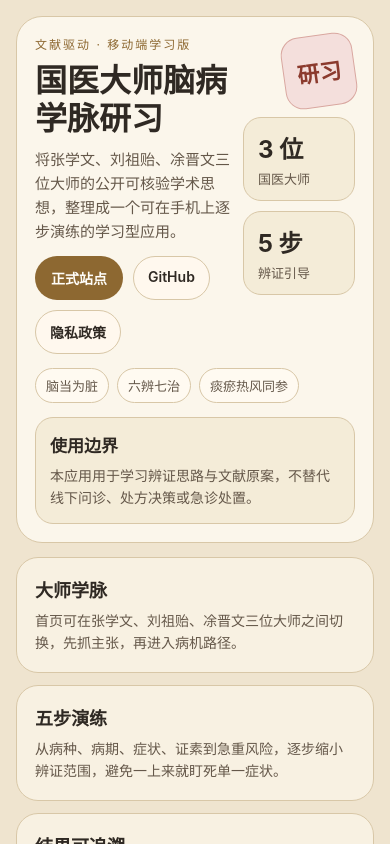
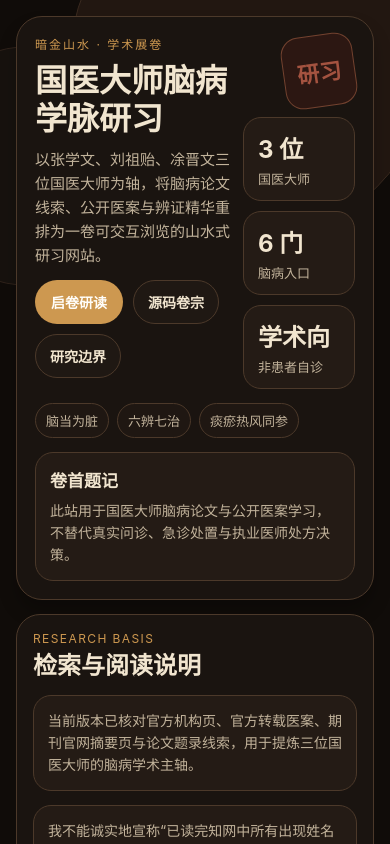
Before and after one commit to cn20230818-netizen/guoyi-master-study, a React Native app: screen / in a window 390 px wide. Built offline with nearby package versions, Linux system fonts and the light colour scheme.

Commit message:
Restyle site with dark-gold classical theme

```diff
--- a/App.js
+++ b/App.js
@@ -28,6 +28,12 @@ const siteLinks = {
   support: 'https://cn20230818-netizen.github.io/guoyi-master-study/support.html',
   github: 'https://github.com/cn20230818-netizen/guoyi-master-study',
 };
+
+const researchDisclosure = [
+  '当前版本已核对官方机构页、官方转载医案、期刊官网摘要页与论文题录线索，用于提炼三位国医大师的脑病学术主轴。',
+  '我不能诚实地宣称“已读完知网中所有出现姓名的全文论文”，因为中国知网全文访问受账号和版权限制。',
+  '因此网站定位为文献学习与辨机演练，结果页展示的是学习原案与公开案例脉络，而不是对真实患者的自动处方。',
+];
 
 function masterAnswerState(masterId) {
   const master = masters[masterId];
@@ -350,28 +356,34 @@ function App() {
 
   return (
     <SafeAreaView style={styles.safeArea}>
-      <StatusBar barStyle="dark-content" />
+      <StatusBar barStyle="light-content" />
       <ScrollView
         contentContainerStyle={[styles.scrollContent, isWide && styles.scrollContentWide]}
         showsVerticalScrollIndicator={false}
       >
+        <View style={styles.inkBackdrop}>
+          <View style={styles.inkOrbitOne} />
+          <View style={styles.inkOrbitTwo} />
+          <View style={styles.inkOrbitThree} />
+        </View>
+
         <View style={[styles.hero, isWide && styles.heroWide]}>
           <View style={[styles.heroTopRow, isWide && styles.heroTopRowWide]}>
             <View style={styles.heroCopy}>
-              <Text style={styles.eyebrow}>文献驱动 · 移动端学习版</Text>
+              <Text style={styles.eyebrow}>暗金山水 · 学术展卷</Text>
               <Text style={styles.heroTitle}>国医大师脑病学脉研习</Text>
               <Text style={styles.heroLead}>
-                将张学文、刘祖贻、凃晋文三位大师的公开可核验学术思想，整理成一个可在手机上逐步演练的学习型应用。
+                以张学文、刘祖贻、凃晋文三位国医大师为轴，将脑病论文线索、公开医案与辨证精华重排为一卷可交互浏览的山水式研习网站。
               </Text>
               <View style={styles.heroActionRow}>
                 <Pressable style={styles.primaryHeroButton} onPress={() => openUrl(siteLinks.website)}>
-                  <Text style={styles.primaryHeroButtonText}>正式站点</Text>
+                  <Text style={styles.primaryHeroButtonText}>启卷研读</Text>
                 </Pressable>
                 <Pressable style={styles.ghostHeroButton} onPress={() => openUrl(siteLinks.github)}>
-                  <Text style={styles.ghostHeroButtonText}>GitHub</Text>
+                  <Text style={styles.ghostHeroButtonText}>源码卷宗</Text>
                 </Pressable>
                 <Pressable style={styles.ghostHeroButton} onPress={() => openUrl(siteLinks.privacy)}>
-                  <Text style={styles.ghostHeroButtonText}>隐私政策</Text>
+                  <Text style={styles.ghostHeroButtonText}>研究边界</Text>
                 </Pressable>
               </View>
             </View>
@@ -384,8 +396,12 @@ function App() {
                 <Text style={styles.heroStatLabel}>国医大师</Text>
               </View>
               <View style={styles.heroStatCard}>
-                <Text style={styles.heroStatValue}>5 步</Text>
-                <Text style={styles.heroStatLabel}>辨证引导</Text>
+                <Text style={styles.heroStatValue}>6 门</Text>
+                <Text style={styles.heroStatLabel}>脑病入口</Text>
+              </View>
+              <View style={styles.heroStatCard}>
+                <Text style={styles.heroStatValue}>学术向</Text>
+                <Text style={styles.heroStatLabel}>非患者自诊</Text>
               </View>
             </View>
           </View>
@@ -397,23 +413,37 @@ function App() {
           </View>
 
           <View style={[styles.noticeCard, isWide && styles.noticeCardWide]}>
-            <Text style={styles.noticeTitle}>使用边界</Text>
-            <Text style={styles.noticeText}>本应用用于学习辨证思路与文献原案，不替代线下问诊、处方决策或急诊处置。</Text>
+            <Text style={styles.noticeTitle}>卷首题记</Text>
+            <Text style={styles.noticeText}>此站用于国医大师脑病论文与公开医案学习，不替代真实问诊、急诊处置与执业医师处方决策。</Text>
           </View>
+        </View>
+
+        <View style={[styles.panel, isWide && styles.panelWide]}>
+          <View style={styles.panelHeader}>
+            <View>
+              <Text style={styles.sectionEyebrow}>Research Basis</Text>
+              <Text style={styles.panelTitle}>检索与阅读说明</Text>
+            </View>
+          </View>
+          {researchDisclosure.map((item) => (
+            <View key={item} style={styles.noteCard}>
+              <Text style={styles.noteText}>{item}</Text>
+            </View>
+          ))}
         </View>
 
         <View style={[styles.overviewGrid, isWide && styles.overviewGridWide]}>
           <FeatureCard
-            title="大师学脉"
-            text="首页可在张学文、刘祖贻、凃晋文三位大师之间切换，先抓主张，再进入病机路径。"
+            title="论文精髓提炼"
+            text="不是堆叠论文标题，而是抽取三位大师反复出现的病机主轴、治法骨架和最值得记住的学术句法。"
           />
           <FeatureCard
-            title="五步演练"
-            text="从病种、病期、症状、证素到急重风险，逐步缩小辨证范围，避免一上来就盯死单一症状。"
+            title="五步辨机演练"
+            text="从病种、病期、症状、证素到急重风险，逐步逼近最接近文献原貌的辨证路径。"
           />
           <FeatureCard
-            title="结果可追溯"
-            text="结果页同时展示辨证画像、学习方路和公开文献线索，方便回到原始资料继续深学。"
+            title="方案可回溯"
+            text="结果页同时展示辨证画像、学习方路、药味克数、用法和公开文献线索，方便继续回到原始资料。"
           />
         </View>
 
@@ -506,6 +536,25 @@ function App() {
           </View>
 
           <Text style={styles.panelIntro}>{master.intro}</Text>
+
+          <View style={styles.badgeWrap}>
+            {master.signatureTopics.map((item) => (
+              <View key={item} style={styles.badge}>
+                <Text style={styles.badgeText}>{item}</Text>
+              </View>
+            ))}
+          </View>
+
+          <View style={[styles.guideGrid, isTablet && styles.guideGridWide]}>
+            {master.paperDigests.map((item, index) => (
+              <GuideCard
+                key={`${master.id}-digest-${index}`}
+                step={`0${index + 1}`}
+                title={`论文精髓 ${index + 1}`}
+                text={item}
+              />
+            ))}
+          </View>
 
           {master.essence.map((item) => (
             <View key={item.title} style={styles.noteCard}>
@@ -721,23 +770,64 @@ function BlockCard({ title, items }) {
 }
 
 const colors = {
-  bg: '#efe4cf',
-  paper: '#fbf6eb',
-  paperDeep: '#f4ecd8',
-  ink: '#2f2923',
-  inkSoft: '#65584a',
-  line: '#d8c7a7',
-  gold: '#8d6831',
-  goldSoft: '#efe2c9',
-  red: '#8b3a2d',
-  jade: '#476a5d',
-  warning: '#f7e7cf',
+  bg: '#100c09',
+  paper: '#1a1410',
+  paperDeep: '#241b15',
+  ink: '#f1e5cf',
+  inkSoft: '#c2b39b',
+  line: '#4c392a',
+  gold: '#cd9850',
+  goldSoft: '#312215',
+  red: '#a45340',
+  jade: '#8aa08f',
+  warning: '#472b1e',
 };
 
 const styles = StyleSheet.create({
   safeArea: {
     flex: 1,
     backgroundColor: colors.bg,
+  },
+  inkBackdrop: {
+    position: 'absolute',
+    top: 0,
+    left: 0,
+    right: 0,
+    height: 540,
+    overflow: 'hidden',
+  },
+  inkOrbitOne: {
+    position: 'absolute',
+    top: -120,
+    right: -40,
+    width: 360,
+    height: 360,
+    borderRadius: 999,
+    backgroundColor: '#221711',
+    borderWidth: 1,
+    borderColor: '#3a2a1f',
+  },
+  inkOrbitTwo: {
+    position: 'absolute',
+    top: 46,
+    left: -90,
+    width: 240,
+    height: 240,
+    borderRadius: 999,
+    backgroundColor: '#17120e',
+    borderWidth: 1,
+    borderColor: '#30231b',
+  },
+  inkOrbitThree: {
+    position: 'absolute',
+    top: 220,
+    right: 150,
+    width: 150,
+    height: 150,
+    borderRadius: 999,
+    backgroundColor: '#2d2119',
+    borderWidth: 1,
+    borderColor: '#4a3627',
   },
   scrollContent: {
     padding: 16,
@@ -758,6 +848,10 @@ const styles = StyleSheet.create({
     borderColor: colors.line,
     padding: 18,
     gap: 14,
+    shadowColor: '#000',
+    shadowOpacity: 0.24,
+    shadowRadius: 18,
+    shadowOffset: { width: 0, height: 12 },
   },
   heroWide: {
     padding: 24,
@@ -822,7 +916,7 @@ const styles = StyleSheet.create({
     borderRadius: 999,
     borderWidth: 1,
     borderColor: colors.line,
-    backgroundColor: '#fff8ee',
+    backgroundColor: '#1f1813',
   },
   ghostHeroButtonText: {
     color: colors.ink,
@@ -833,11 +927,11 @@ const styles = StyleSheet.create({
     width: 72,
     height: 72,
     borderRadius: 18,
-    backgroundColor: '#f4dfdc',
+    backgroundColor: '#2c1712',
     alignItems: 'center',
     justifyContent: 'center',
     borderWidth: 1,
-    borderColor: '#d9a7a0',
+    borderColor: '#73422f',
     transform: [{ rotate: '-8deg' }],
   },
   sealText: {
@@ -903,7 +997,7 @@ const styles = StyleSheet.create({
   featureCard: {
     flex: 1,
     borderRadius: 22,
-    backgroundColor: '#f8f1e2',
+    backgroundColor: '#18130f',
     borderWidth: 1,
     borderColor: colors.line,
     padding: 18,
@@ -955,7 +1049,7 @@ const styles = StyleSheet.create({
   },
   masterCardActive: {
     borderColor: colors.gold,
-    backgroundColor: '#fff9ef',
+    backgroundColor: '#251a13',
   },
   masterName: {
     color: colors.ink,
@@ -1037,7 +1131,7 @@ const styles = StyleSheet.create({
     flex: 1,
     minWidth: 220,
     borderRadius: 22,
-    backgroundColor: '#fffaf1',
+    backgroundColor: '#19140f',
     borderWidth: 1,
     borderColor: colors.line,
     padding: 16,
@@ -1090,7 +1184,7 @@ const styles = StyleSheet.create({
     borderRadius: 999,
     borderWidth: 1,
     borderColor: colors.line,
-    backgroundColor: '#f8f1e2',
+    backgroundColor: '#1e1712',
   },
   stepChipActive: {
     borderColor: colors.gold,
@@ -1114,7 +1208,7 @@ const styles = StyleSheet.create({
   },
   optionCard: {
     borderRadius: 18,
-    backgroundColor: '#fffaf1',
+    backgroundColor: '#1d1712',
     borderWidth: 1,
     borderColor: colors.line,
     padding: 14,
@@ -1136,7 +1230,7 @@ const styles = StyleSheet.create({
   },
   tipCard: {
     borderRadius: 16,
-    backgroundColor: '#f8eed9',
+    backgroundColor: '#1f1712',
     borderWidth: 1,
     borderColor: colors.line,
     padding: 13,
@@ -1161,7 +1255,7 @@ const styles = StyleSheet.create({
     borderRadius: 999,
     borderWidth: 1,
     borderColor: colors.line,
-    backgroundColor: '#fffaf1',
+    backgroundColor: '#1c1611',
   },
   choiceChipSelected: {
     backgroundColor: colors.goldSoft,
@@ -1189,7 +1283,7 @@ const styles = StyleSheet.create({
     justifyContent: 'center',
   },
   secondaryAction: {
-    backgroundColor: '#f7f0e1',
+    backgroundColor: '#201812',
     borderWidth: 1,
     borderColor: colors.line,
   },
@@ -1205,7 +1299,7 @@ const styles = StyleSheet.create({
   },
   placeholderCard: {
     borderRadius: 24,
-    backgroundColor: '#f7f0e1',
+    backgroundColor: '#17120e',
     borderWidth: 1,
     borderStyle: 'dashed',
     borderColor: colors.line,
@@ -1254,7 +1348,7 @@ const styles = StyleSheet.create({
     borderRadius: 999,
     borderWidth: 1,
     borderColor: colors.line,
-    backgroundColor: '#fffaf1',
+    backgroundColor: '#1f1712',
   },
   badgeText: {
     color: colors.inkSoft,
@@ -1292,7 +1386,7 @@ const styles = StyleSheet.create({
     borderRadius: 999,
     borderWidth: 1,
     borderColor: colors.line,
-    backgroundColor: '#fffaf1',
+    backgroundColor: '#1d1713',
   },
   footerLinkText: {
     color: colors.jade,
@@ -1316,7 +1410,7 @@ const styles = StyleSheet.create({
     borderRadius: 999,
     borderWidth: 1,
     borderColor: colors.line,
-    backgroundColor: '#fffaf1',
+    backgroundColor: '#1d1712',
   },
   inlineButtonText: {
     color: colors.jade,
@@ -1330,7 +1424,7 @@ const styles = StyleSheet.create({
   },
   formulaItem: {
     width: '48%',
-    backgroundColor: '#fff9ef',
+    backgroundColor: '#1c1612',
     borderRadius: 16,
     padding: 12,
     borderWidth: 1,
--- a/src/data/catalog.js
+++ b/src/data/catalog.js
@@ -87,6 +87,12 @@ export const masters = {
     doctrine: '脑当为脏 · 颅脑水瘀',
     quote: '把脑病提升到脏腑病机中心，以脑为纲统摄中风、痴呆、头痛、眩晕与痫证。',
     intro: '学习张学文，重点不是背方，而是学会把脑病看成清窍、脏腑与络病并存。',
+    paperDigests: [
+      '重复出现的学术主轴是“脑当为脏”，把脑从奇恒之府推进到独立病机中心。',
+      '在脑病论文与经验整理里，最稳定的病理组合是痰、瘀、水、毒围绕脑络胶着。',
+      '临床落点不是单纯开窍，而是围绕“颅脑水瘀”在急性期、恢复期、久病期动态换轴。',
+    ],
+    signatureTopics: ['中风', '痫证', '眩晕', '痴呆', '颤证'],
     essence: [
       { title: '脑当为脏', text: '把脑病从附属论述提升为独立病机中心。' },
       { title: '颅脑水瘀论', text: '瘀血与水湿、痰浊在脑络胶着，是中风眩晕头痛的重要抓手。' },
@@ -176,6 +182,12 @@ export const masters = {
     doctrine: '六辨七治 · 肾脑同源',
     quote: '以六辨七治构建脑病辨证体系，特别擅长恢复期、后遗期和虚实夹杂证的拆解。',
     intro: '学习刘祖贻，最重要的是在虚实夹杂里抓主轴，不被表面风痰瘀牵着走。',
+    paperDigests: [
+      '其脑病论文最核心的骨架是“六因辨治”与“七法组合”，本质上是一套临床拆解工具。',
+      '在中风后遗症、痫证、颤证相关论文中，反复出现“本虚标实”，尤其强调气阳亏虚、肾精不足。',
+      '他的重要贡献不是单方，而是把证素、治法和高频药规律沉淀成可传授的临床体系。',
+    ],
+    signatureTopics: ['中风后遗症', '痫证', '颤证', '杂病', '温病'],
     essence: [
       { title: '六辨七治', text: '适合做成结构化问答逻辑，层层落到治法。' },
       { title: '本虚标实', text: '恢复期尤重气虚阳弱、精髓不足与风痰瘀阻交织。' },
@@ -284,6 +296,12 @@ export const masters = {
     doctrine: '急症与脑病并治 · 痰瘀热风同参',
     quote: '善把中医内科急症思维带入脑病，既重危急重证，也重老年脑病与情志失眠。',
     intro: '学习凃晋文，最有价值的是临床转换能力：同一套脑病思路能转到痴呆、失眠、眩晕等慢病。',
+    paperDigests: [
+      '公开论文和传承整理里，最稳定的学术气质是“急症思维”与“脑病思维”并行。',
+      '凃晋文处理脑病时很少只盯一个病理因素，而是反复在痰、瘀、热、风之间做主次重排。',
+      '他在失眠、痴呆、眩晕中的价值，恰恰体现在经方时方灵活化裁，而不是固定一首名方包打天下。',
+    ],
+    signatureTopics: ['眩晕', '痴呆', '失眠', '急性脑血管病', '老年脑病'],
     essence: [
       { title: '急慢兼顾', text: '既抓急危，也抓慢病主轴。' },
       { title: '经典方灵活改造', text: '常以半夏白术天麻汤、逍遥散、六味地黄丸等为基座化裁。' },
```
